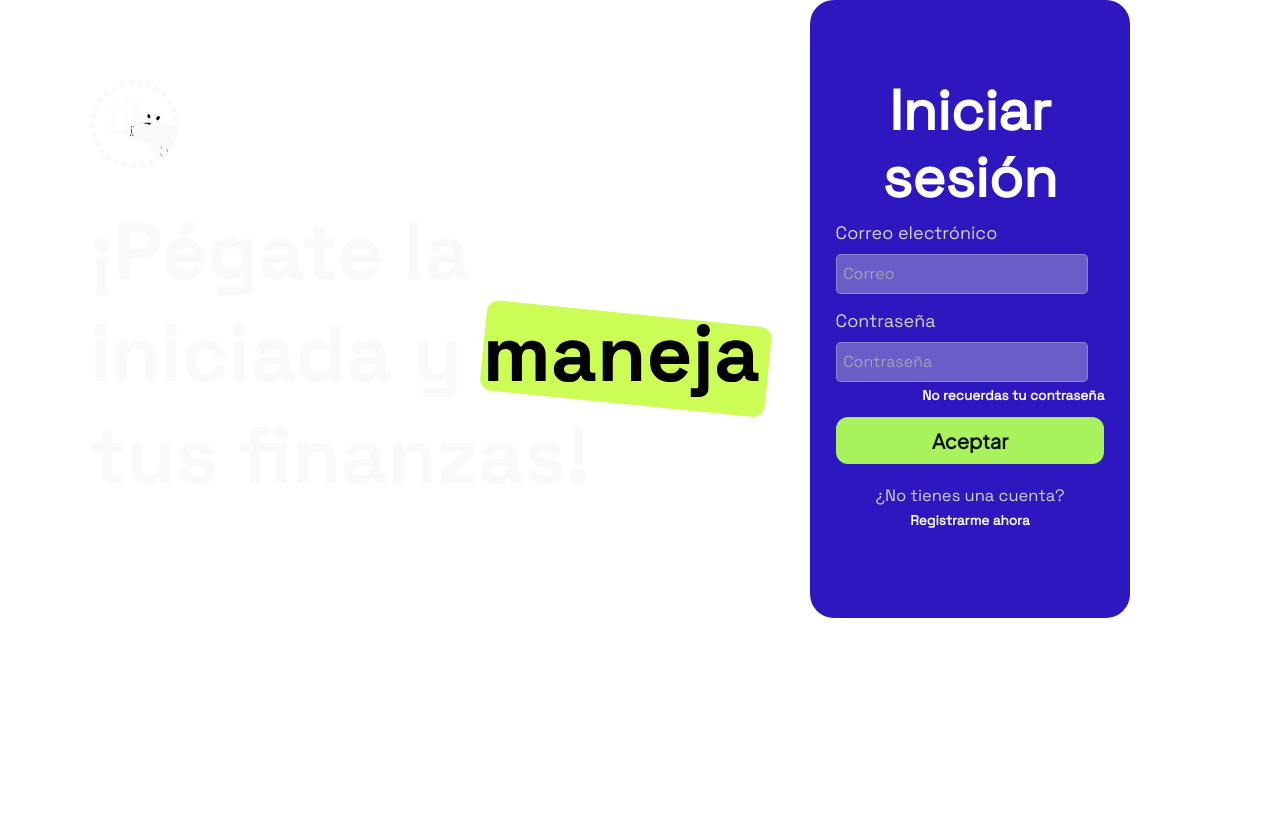
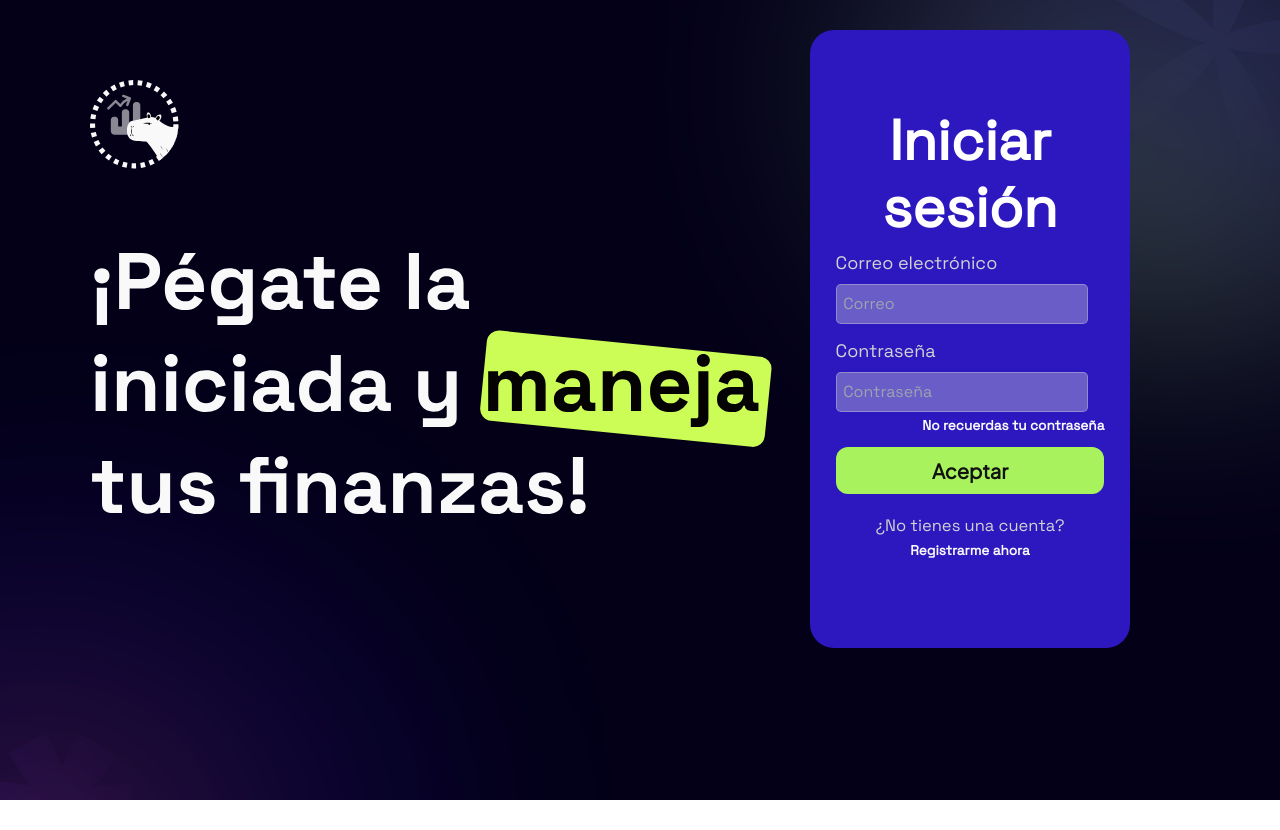
Before and after one commit to yabuJunn/CapyWeb, a React (Vite) app: page /login in a window 1280 px wide. Before the commit the page ends 800 px from the top, so only its background shows below. Built offline with nearby package versions, Linux system fonts and the light colour scheme.

Commit message:
feat(feature): Merged loginPage
Merged loginPage into developPages

By: Salomé Ruiz

```diff
--- a/src/components/CardLogIn/CardLogIn.css
+++ b/src/components/CardLogIn/CardLogIn.css
@@ -1,18 +1,19 @@
-@font-face{
+@font-face {
   font-family: 'Space Grotesk';
   src: url('/src/assets/Fonts/SpaceGrotesk-VariableFont_wght.ttf') format('truetype');
   font-weight: normal;
   font-style: normal;
 }
 
-@font-face{
+@font-face {
   font-family: 'Plus Jakarta';
   src: url('/src/assets/Fonts/PlusJakartaSans-VariableFont_wght.ttf') format('truetype');
   font-weight: normal;
   font-style: normal;
 }
 
-body, html {
+body,
+html {
   margin: 0;
   padding: 0;
   font-family: 'Space Grotesk', sans-serif;
@@ -20,17 +21,18 @@ body, html {
 }
 
 .LogIn {
-  justify-content:end;
+  justify-content: end;
   display: flex;
   flex-direction: column;
   align-items: baselineç;
-  width:  25%;
+  width: 25%;
   height: 47.83%;
   padding: 6% 2%;
   color: white;
-  background-color:  #2D18BF;
+  background-color: #2D18BF;
   border-radius: 24px;
   margin-right: 150px;
+  margin-top: 60px;
   margin-left: auto;
 }
 
@@ -114,7 +116,7 @@ body, html {
 
 .LogIn-container a {
   font-size: 1vw;
-    color:  #A8F25D;
+  color: #A8F25D;
   text-decoration: underline;
   cursor: pointer;
   display: block;
@@ -122,12 +124,12 @@ body, html {
 }
 
 .LogIn-container p {
-    color:  #A8F25D;
+  color: #A8F25D;
   font-size: 1vw;
   text-align: center;
 }
 
-a{
+a {
   color: #F9F9F9;
   font-family: "Space Grotesk";
   font-size: 13.5px;
@@ -139,7 +141,7 @@ a{
   margin-top: 0;
 }
 
-#Cuenta{
+#Cuenta {
   margin-top: 20px;
   text-align: center;
   font-size: 16.5px;
--- a/src/pages/LogIn/LogIn.css
+++ b/src/pages/LogIn/LogIn.css
@@ -1,13 +1,31 @@
-#LogIn{
+#LogIn {
     position: absolute;
     margin-top: 200px;
     margin-left: 90px;
 }
 
-#Logo{
+#Logo {
     width: 90px;
     height: 90px;
     position: fixed;
     top: 80px;
     margin-left: 90px;
 }
+
+#background {
+    /* Para que ocupe toda la pantalla y se mantenga fija al hacer scroll */
+    top: 0;
+    left: 0;
+    /* 100% del ancho de la ventana */
+    height: 100vh;
+    width: 100vh;
+    /* 100% de la altura de la ventana */
+    background-image: url('../../assets/svg/fondoLogin.svg');
+    background-size: cover;
+    /* Asegura que la imagen cubra toda la pantalla */
+    background-position: center;
+    /* Centra la imagen en la pantalla */
+    background-repeat: no-repeat;
+    /* Evita que la imagen se repita */
+    z-index: -1;
+}
--- a/src/pages/LogIn/LogIn.tsx
+++ b/src/pages/LogIn/LogIn.tsx
@@ -11,6 +11,10 @@ export const LogIn = () => {
       <div className="Card">
         <CardLogIn />
       </div>
+
+      <div id='background'>
+
+      </div>
     </div>
   );
 }
```
Also changed, not shown: src/assets/svg/fondoLogin.svg (added). Lines whose indentation alone changed are shown as unchanged.
